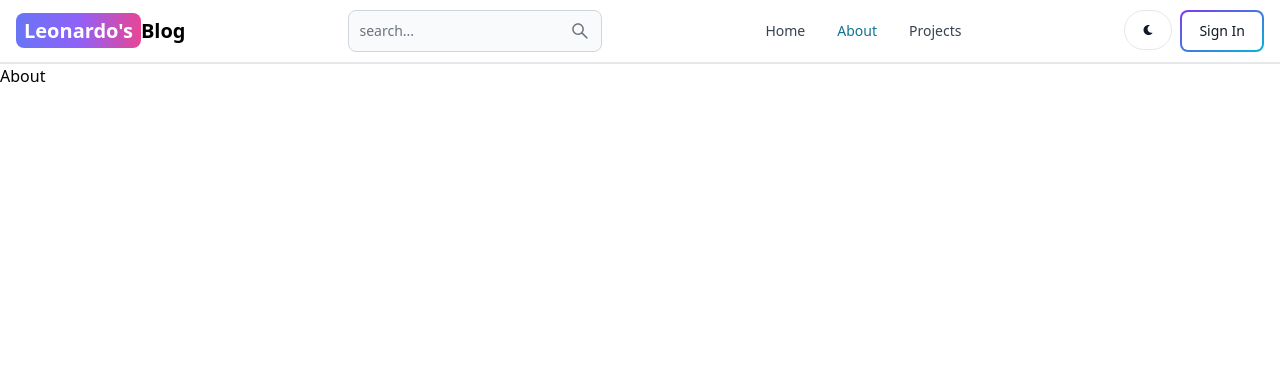
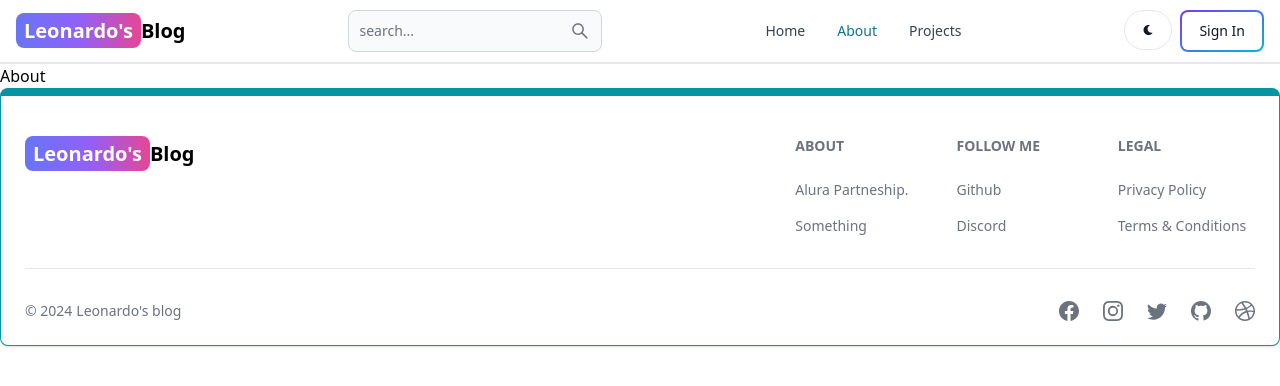
Before and after one commit to leobom97/MERN-Blog, a React (Vite) app in the folder client/: page /about in a window 1280 px wide. Shown: the top 386 px of the page. Built offline with nearby package versions, Linux system fonts and the light colour scheme.

Commit message:
Footer component creation

```diff
--- a/client/src/App.jsx
+++ b/client/src/App.jsx
@@ -7,6 +7,7 @@
 import SignIn from "./pages/SignIn";
 import SignUp from "./pages/SignUp";
 import Header from "./components/Header";
+import FooterComponent from "./components/Footer";
 
 function App() {
   return (
@@ -20,6 +21,7 @@
         <Route path="/sign-up" element={<SignUp />}></Route>
         <Route path="/about" element={<About />}></Route>
       </Routes>
+      <FooterComponent />
     </BrowserRouter>
   );
 }
--- /dev/null
+++ b/client/src/components/Footer.jsx
@@ -0,0 +1,80 @@
+import React from "react";
+import { Footer } from "flowbite-react";
+import {
+  BsFacebook,
+  BsInstagram,
+  BsTwitter,
+  BsGithub,
+  BsDribbble,
+} from "react-icons/bs";
+import { Link } from "react-router-dom";
+
+function FooterComponent() {
+  return (
+    <Footer container className="border border-t-8 border-teal-500">
+      <div className="w-full max-w-7xl mx-auto">
+        <div className="grid w-full justify-between sm:flex md:grid-cols-1">
+          <div className="mt-5">
+            <Link
+              to="/"
+              className="self-center whitespace-nowrap text-lg sm:text-xl font-semibold dark:text-white"
+            >
+              <span className="px-2 py-1 bg-gradient-to-r from-indigo-500 via-purple-500 to-pink-500 rounded-lg text-white">
+                Leonardo's
+              </span>
+              Blog
+            </Link>
+          </div>
+          <div className="grid grid-cols-2 gap-8 mt-4 sm:grid-cols-3 sm:gap-6">
+            <div>
+              <Footer.Title title="About" />
+              <Footer.LinkGroup col>
+                <Footer.Link href="https://www.alura.com.br/" target="_blank">
+                  Alura Partneship.
+                </Footer.Link>
+                <Footer.Link href="/about" target="_blank">
+                  Something
+                </Footer.Link>
+              </Footer.LinkGroup>
+            </div>
+            <div>
+              <Footer.Title title="Follow me" />
+              <Footer.LinkGroup col>
+                <Footer.Link href="https://github.com/leobom97" target="_blank">
+                  Github
+                </Footer.Link>
+                <Footer.Link href="#">Discord</Footer.Link>
+              </Footer.LinkGroup>
+            </div>
+            <div>
+              <Footer.Title title="Legal" />
+              <Footer.LinkGroup col>
+                <Footer.Link href="#" target="_blank">
+                  Privacy Policy
+                </Footer.Link>
+                <Footer.Link href="#">Terms &amp; Conditions</Footer.Link>
+              </Footer.LinkGroup>
+            </div>
+          </div>
+        </div>
+        <Footer.Divider />
+        <div className="w-full sm:flex sm:items-center sm:justify-between">
+          <Footer.Copyright
+            href="#"
+            by="Leonardo's blog"
+            year={new Date().getFullYear()}
+          />
+          <div className="flex gap-6 sm:mt-0 mt-4 sm:justify-center">
+            <Footer.Icon href="#" icon={BsFacebook} />
+            <Footer.Icon href="#" icon={BsInstagram} />
+            <Footer.Icon href="#" icon={BsTwitter} />
+            <Footer.Icon href="https://github.com/leobom97" icon={BsGithub} />
+            <Footer.Icon href="#" icon={BsDribbble} />
+          </div>
+        </div>
+      </div>
+    </Footer>
+  );
+}
+
+export default FooterComponent;
```
